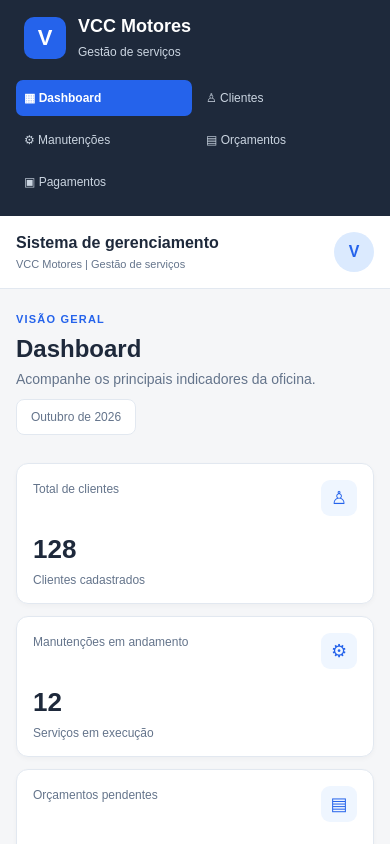
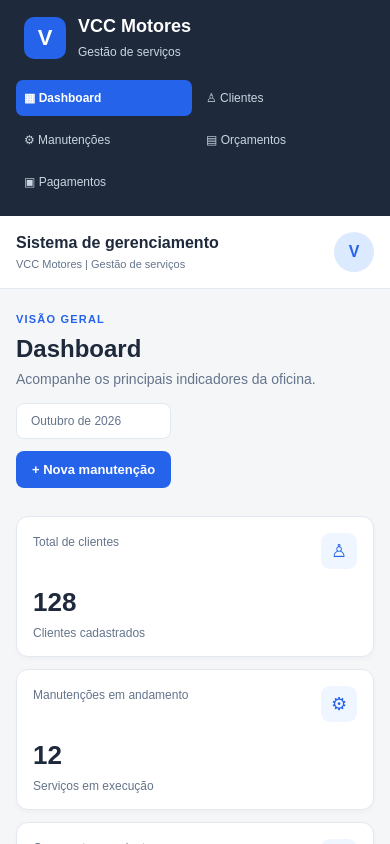
Before and after one commit to iamdanielmenezes/sistema-gerenciamento-vcc-motores, a React (Vite) app in the folder frontend/: page / in a window 390 px wide. Shown: the top 844 px of the page. Built offline with nearby package versions, Linux system fonts and the light colour scheme.

Commit message:
completa estrutura visual do frontend

```diff
--- a/frontend/src/App.css
+++ b/frontend/src/App.css
@@ -102,7 +102,7 @@
     background-color: #22C55E;
 }
 
-/* Área principal e cabeçalho */
+/* Cabeçalho */
 
 .area-principal {
     flex: 1;
@@ -165,7 +165,7 @@
     font-size: 11px;
 }
 
-/* Conteúdo da página */
+/* Área de conteúdo */
 
 .conteudo {
     width: 100%;
@@ -208,6 +208,39 @@
     color: var(--cor-texto-secundario);
     font-size: 12px;
     white-space: nowrap;
+}
+
+/* Área de ações e botões */
+
+.acoes-pagina {
+    display: flex;
+    align-items: center;
+    gap: 12px;
+}
+
+.botao-principal {
+    padding: 11px 16px;
+    border: none;
+    border-radius: 8px;
+    background-color: var(--cor-principal);
+    color: var(--cor-branco);
+    font-size: 13px;
+    font-weight: bold;
+    cursor: pointer;
+    transition: background-color 0.2s, transform 0.2s;
+}
+
+.botao-principal:hover {
+    background-color: #1D4ED8;
+}
+
+.botao-principal:active {
+    transform: scale(0.98);
+}
+
+.botao-principal:focus-visible {
+    outline: 3px solid #93C5FD;
+    outline-offset: 3px;
 }
 
 /* Cards de indicadores */
@@ -343,7 +376,7 @@
     font-weight: bold;
 }
 
-/* Indicadores de status */
+/* Status */
 
 .badge {
     display: inline-flex;
@@ -369,6 +402,8 @@
     color: #92400E;
 }
 
+/* Rodapés */
+
 .painel-rodape {
     padding: 14px 24px;
     border-top: 1px solid #E2E8F0;
@@ -383,7 +418,7 @@
     text-align: center;
 }
 
-/* Responsividade */
+/* Responsividade para tablets */
 
 @media (max-width: 1100px) {
     .grade-indicadores {
@@ -394,6 +429,8 @@
         padding: 24px;
     }
 }
+
+/* Responsividade para celulares */
 
 @media (max-width: 760px) {
     .layout {
@@ -445,11 +482,16 @@
     .titulo-pagina {
         align-items: flex-start;
         flex-direction: column;
-        gap: 12px;
+        gap: 16px;
     }
 
     .titulo-pagina h2 {
         font-size: 24px;
+    }
+
+    .acoes-pagina {
+        align-items: center;
+        flex-wrap: wrap;
     }
 
     .grade-indicadores {
@@ -480,6 +522,8 @@
     }
 }
 
+/* Celulares estreitos */
+
 @media (max-width: 400px) {
     .grade-indicadores {
         grid-template-columns: 1fr;
@@ -497,4 +541,13 @@
     .cabecalho-titulo p {
         font-size: 11px;
     }
+
+    .acoes-pagina {
+        align-items: stretch;
+        flex-direction: column;
+    }
+
+    .botao-principal {
+        width: 100%;
+    }
 }
--- a/frontend/src/App.tsx
+++ b/frontend/src/App.tsx
@@ -36,27 +36,30 @@ const manutencoes: Manutencao[] = [
 ];
 
 function Badge({ status }: { status: Status }) {
-    const classe =
-        status === "Concluída"
-            ? "badge badge-sucesso"
-            : status === "Em andamento"
-                ? "badge badge-andamento"
-                : "badge badge-pendente";
+    let classe = "badge badge-pendente";
+
+    if (status === "Concluída") {
+        classe = "badge badge-sucesso";
+    } else if (status === "Em andamento") {
+        classe = "badge badge-andamento";
+    }
 
     return <span className={classe}>{status}</span>;
 }
+
+type CardIndicadorProps = {
+    titulo: string;
+    valor: string;
+    descricao: string;
+    simbolo: string;
+};
 
 function CardIndicador({
                            titulo,
                            valor,
                            descricao,
                            simbolo,
-                       }: {
-    titulo: string;
-    valor: string;
-    descricao: string;
-    simbolo: string;
-}) {
+                       }: CardIndicadorProps) {
     return (
         <article className="card-indicador">
             <div className="indicador-topo">
@@ -123,10 +126,25 @@ function App() {
                             <h2>Dashboard</h2>
                             <p>Acompanhe os principais indicadores da oficina.</p>
                         </div>
-                        <span className="data-atual">Outubro de 2026</span>
+
+                        <div className="acoes-pagina">
+                            <span className="data-atual">Outubro de 2026</span>
+                            <button
+                                className="botao-principal"
+                                type="button"
+                                onClick={() =>
+                                    alert("A criação de manutenções será implementada depois.")
+                                }
+                            >
+                                + Nova manutenção
+                            </button>
+                        </div>
                     </section>
 
-                    <section className="grade-indicadores" aria-label="Indicadores">
+                    <section
+                        className="grade-indicadores"
+                        aria-label="Indicadores do sistema"
+                    >
                         <CardIndicador
                             titulo="Total de clientes"
                             valor="128"
@@ -162,7 +180,10 @@ function App() {
                                 <h3>Manutenções recentes</h3>
                                 <p>Acompanhe os últimos serviços registrados.</p>
                             </div>
-                            <span className="contador-registros">3 registros de exemplo</span>
+
+                            <span className="contador-registros">
+                3 registros de exemplo
+              </span>
                         </div>
 
                         <div className="tabela-container">
@@ -181,7 +202,9 @@ function App() {
                                 {manutencoes.map((manutencao) => (
                                     <tr key={manutencao.id}>
                                         <td>#{manutencao.id}</td>
-                                        <td className="celula-cliente">{manutencao.cliente}</td>
+                                        <td className="celula-cliente">
+                                            {manutencao.cliente}
+                                        </td>
                                         <td>{manutencao.servico}</td>
                                         <td>{manutencao.data}</td>
                                         <td>
@@ -194,7 +217,7 @@ function App() {
                         </div>
 
                         <div className="painel-rodape">
-                            <span>Dados ilustrativos para a construção da interface.</span>
+                            Dados ilustrativos para a construção da interface.
                         </div>
                     </section>
 
```
